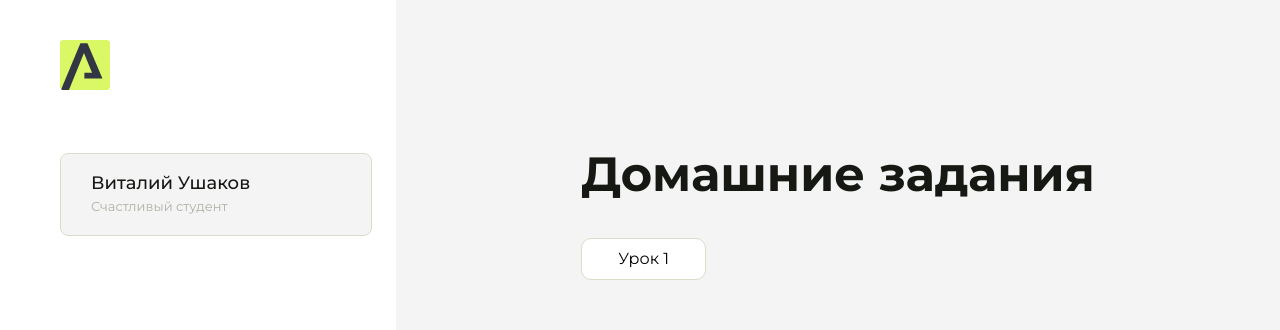
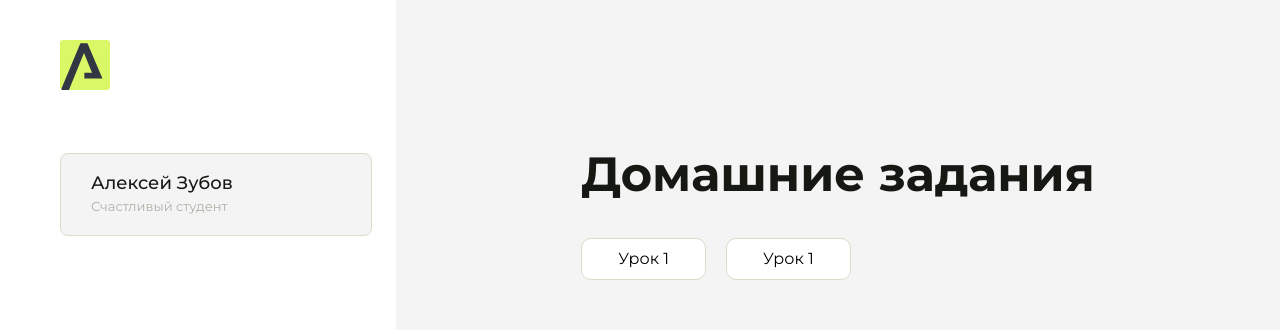
Before and after one commit to DarklightWebStudioRu/homework, a plain HTML site: page index.html in a window 1280 px wide. Shown: the top 330 px of the page. Drawn offline with Linux system fonts and the light colour scheme.

Commit message:
Update index.html

```diff
--- a/index.html
+++ b/index.html
@@ -43,7 +43,7 @@
                 </svg>
             </div>
             <div class="sidebar__user">
-                <div class="sidebar__name">Виталий Ушаков</div>
+                <div class="sidebar__name">Алексей Зубов</div>
                 <div class="sidebar__text">Счастливый студент</div>
             </div>
             <div class="sidebar__tabs">
@@ -93,7 +93,10 @@
                 <div class="content__title">Домашние задания</div>
                 <ul class="content__list">
                     <li class="content__list-item">
-                        <a href="lesson1/index.html">Урок 1</a>
+                        <a href="hello-arokenru/index.html">Урок 1</a>
+                    </li>
+                    <li class="content__list-item">
+                        <a href="laksjdfnb/index.html">Урок 1</a>
                     </li>
                 </ul>
             </div>
```
